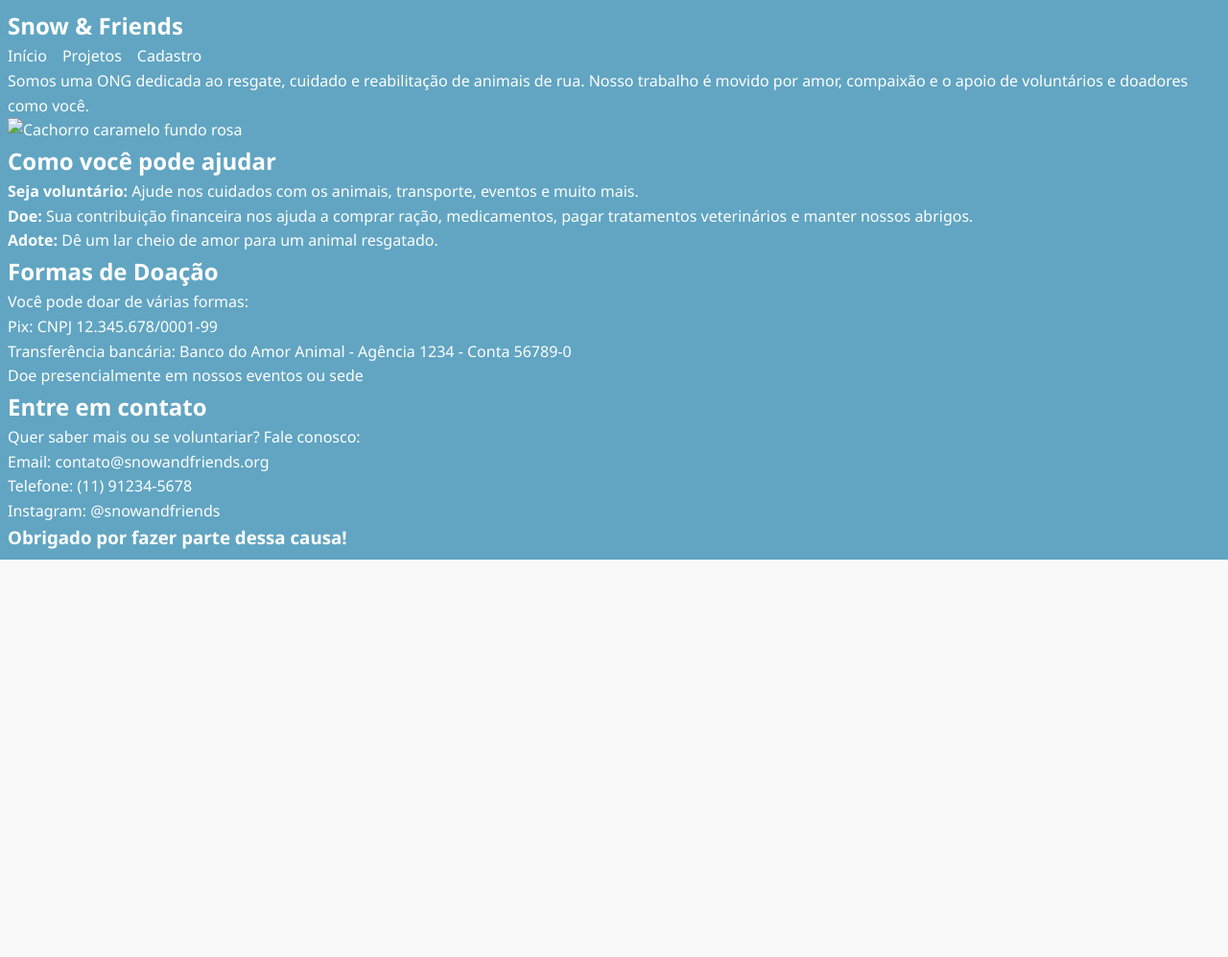
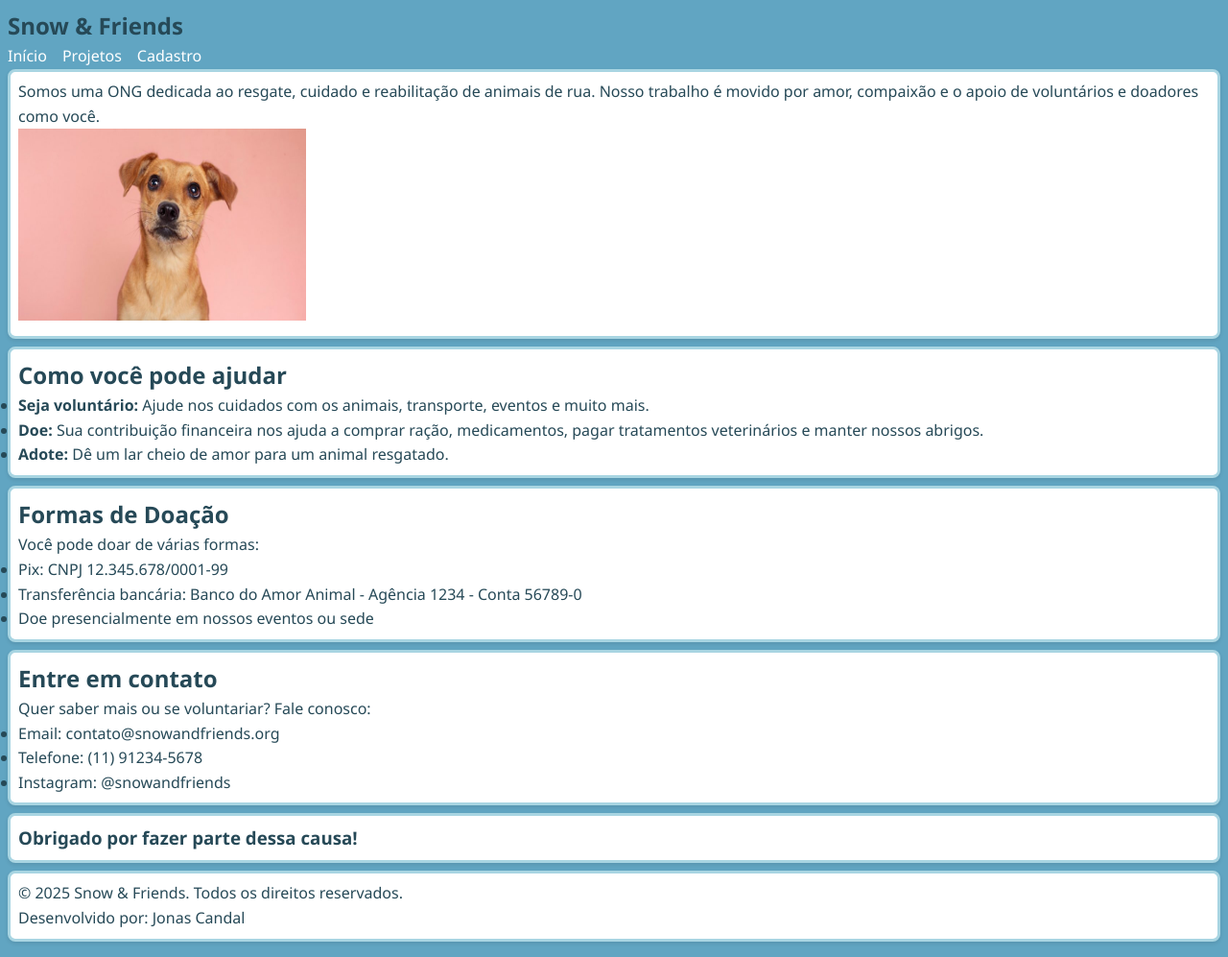
Before and after one commit to jonascandal/aulaProgramacaoWeb, a plain HTML site: page cadastro.html in a window 1280 px wide. Shown: the whole page at 96% size. Before the commit the page ends 800 px from the top, so only its background shows below. Drawn offline with Linux system fonts and the light colour scheme.

Commit message:
Version 2.1

```diff
--- a/cadastro.html
+++ b/cadastro.html
@@ -2,7 +2,7 @@
 <html>
 <head>
     <title>Snow & Friends - Voluntariado e Doações</title>
-    <link rel="stylesheet" href="style.css">
+    <link rel="stylesheet" href="css/style.css"/>
 </head>
 <body>
     <header>
@@ -14,14 +14,19 @@
                 <li><a href="cadastro.html">Cadastro</a></li>
             </ul>
         </nav>
-    <p>Somos uma ONG dedicada ao resgate, cuidado e reabilitação de animais de rua. Nosso trabalho é movido por amor, compaixão e o apoio de voluntários e doadores como você.</p>
-    <img src="cachorro caramelo fundo rosa.jpg" alt="Cachorro caramelo fundo rosa" width="300" height="200">
+    <section>
+        <p>Somos uma ONG dedicada ao resgate, cuidado e reabilitação de animais de rua. Nosso trabalho é movido por amor, compaixão e o apoio de voluntários e doadores como você.</p>
+    <img src="assets/cachorro-caramelo-fundo-rosa.jpg" alt="Cachorro caramelo fundo rosa" width="300" height="200">
+    </section>
+    <section>
     <h2>Como você pode ajudar</h2>
     <ul>
         <li><strong>Seja voluntário:</strong> Ajude nos cuidados com os animais, transporte, eventos e muito mais.</li>
         <li><strong>Doe:</strong> Sua contribuição financeira nos ajuda a comprar ração, medicamentos, pagar tratamentos veterinários e manter nossos abrigos.</li>
         <li><strong>Adote:</strong> Dê um lar cheio de amor para um animal resgatado.</li>
     </ul>
+</section>
+<section>
     <h2>Formas de Doação</h2>
     <p>Você pode doar de várias formas:</p>
     <ul>
@@ -29,12 +34,21 @@
         <li>Transferência bancária: Banco do Amor Animal - Agência 1234 - Conta 56789-0</li>
         <li>Doe presencialmente em nossos eventos ou sede</li>
     </ul>
+</section>
+<section>
     <h2>Entre em contato</h2>
     <p>Quer saber mais ou se voluntariar? Fale conosco:</p>
     <ul>
         <li>Email: contato@snowandfriends.org</li>
         <li>Telefone: (11) 91234-5678</li>
         <li>Instagram: @snowandfriends</li>
-    <h3>Obrigado por fazer parte dessa causa!</h3>
-</body>
+        </section>
+        <section>
+            <h3>Obrigado por fazer parte dessa causa!</h3>
+            </section>
+            <footer>
+        <p>&copy; 2025 Snow & Friends. Todos os direitos reservados.</p>
+        <p>Desenvolvido por: Jonas Candal</p>
+    </footer>
+    </body>
 </html>
--- a/style.css
+++ b/css/style.css
@@ -1,7 +1,7 @@
 :root {
 
   --color-blue-light: #a8d5e2;
-  --color-blue: #89c2d9;
+  --color-blue: #264957;
   --color-blue-dark: #61a5c2;
   --color-pink: #f7c5cc;
   --color-green: #b8e0d2;
@@ -9,7 +9,7 @@
   --color-purple: #d7bde2;
   --color-orange: #ffd8a9;
   --color-neutral-light: #f9f9f9;
-  --color-neutral-dark: #333;
+  --color-neutral-dark: #0f0f0f;
 
   --font-family: 'Segoe UI', Arial, sans-serif;
   --font-size-xs: 12px;
@@ -47,12 +47,11 @@ body {
 }
 
 header {
-  display: flexbox;
-  justify-content: space-between;
+  display: grid;
   align-items: center;
   padding: var(--space-1);
   background-color: var(--color-blue-dark);
-  color: white;
+  color: var(--color-blue);
 }
 
 header h1 {
@@ -90,10 +89,11 @@ main {
   gap: var(--space-3);
 }
 
-section {
-  grid-column: span 12;
+section, footer {
   background: white;
-  padding: var(--space-2);
+  padding: var(--space-1);
   border-radius: var(--radius-md);
   box-shadow: var(--shadow-sm);
+  margin-bottom: var(--space-1);
+  border: 3px solid var(--color-blue-light);
 }
```
Also changed, not shown: index.html (+2 -2 lines), projetos.html (+6 -4 lines), assets/cachorro-caramelo-feliz.jpg (renamed from cachorro-caramelo-feliz.jpg), assets/cachorro-caramelo-fundo-rosa.jpg (renamed from cachorro-caramelo-fundo-rosa.jpg), assets/cachorro-caramelo-resgatado.jpg (renamed from cachorro-caramelo-resgatado.jpg).
